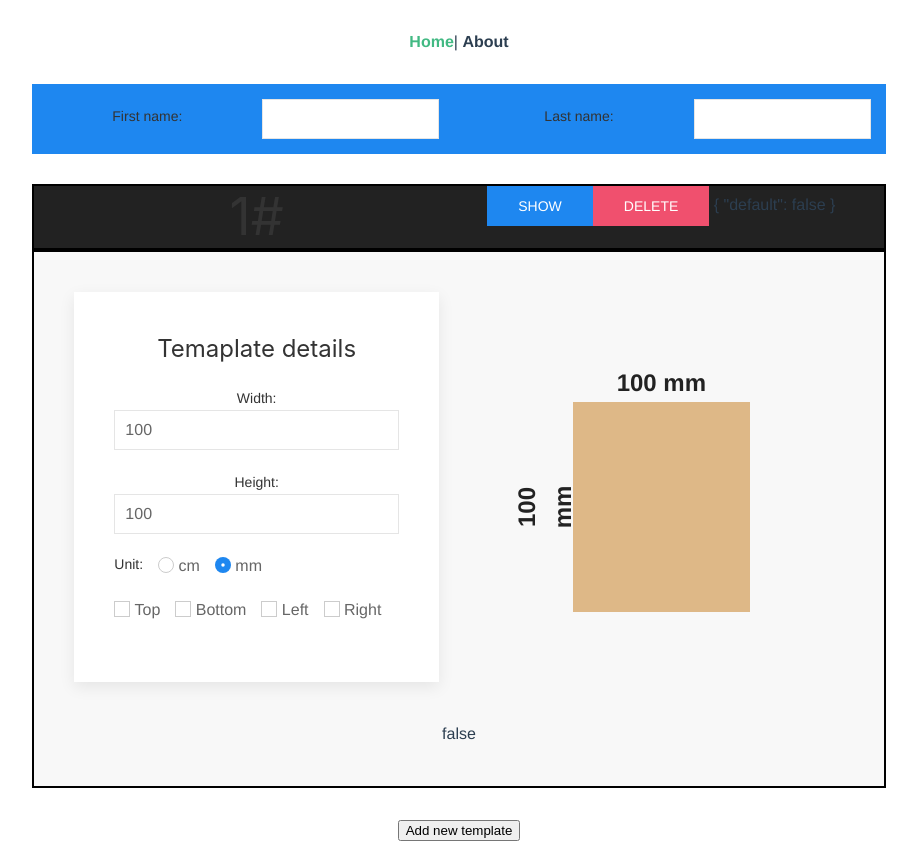
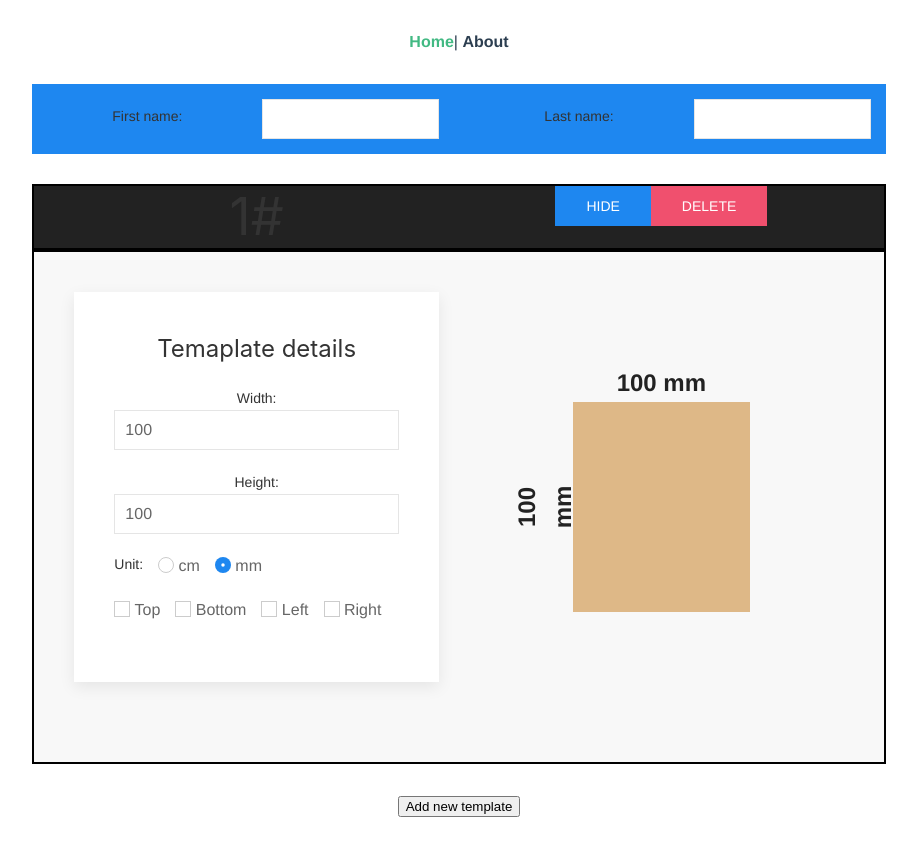
Before and after one commit to sebastianp63/joinery-project-vue, a Vue app: page /#/ in a window 1280 px wide. Shown: the whole page, without its empty margins (181-1098 px from the left). After the commit the page ends 818 px from the top, so only its background shows below. Built offline with nearby package versions, Linux system fonts and the light colour scheme.

Commit message:
Solved hidding of templates

```diff
--- a/src/components/Template.vue
+++ b/src/components/Template.vue
@@ -1,8 +1,8 @@
 <template>
   <div class="template">
-    <template-header @onHide="hideTemplate"></template-header>
-
+    <template-header @onHide="hideTemplate" />
     <div
+      v-show="!isHidden"
       class="uk-container uk-width-2-3 uk-align-center uk-background-muted uk-padding uk-margin-remove-top"
     >
       <div class="uk-child-width-expand@s uk-text-center" uk-grid>
@@ -11,7 +11,6 @@
         </div>
         <template-preview v-bind:templateData="templateData"></template-preview>
       </div>
-      {{isHidden}}
     </div>
   </div>
 </template>
@@ -67,8 +66,7 @@ export default {
       console.log(this.width);
     },
     hideTemplate(data) {
-      console.log(data.hidden);
-      data.hidden ? (this.isHidden = true) : (this.isHidden = false);
+      data ? (this.isHidden = true) : (this.isHidden = false);
     }
   }
 };
--- a/src/components/TemplateHeader.vue
+++ b/src/components/TemplateHeader.vue
@@ -10,7 +10,6 @@
           @click="hidden=!hidden"
         >{{ hidden ? "Show" : "Hide"}}</button>
         <button class="uk-button uk-button-danger">Delete</button>
-        {{hidden}}
       </div>
     </div>
   </div>
@@ -26,10 +25,7 @@ export default {
   },
   data() {
     return {
-      hidden: {
-        type: Boolean,
-        default: false
-      }
+      hidden: false
     };
   },
   watch: {
```
